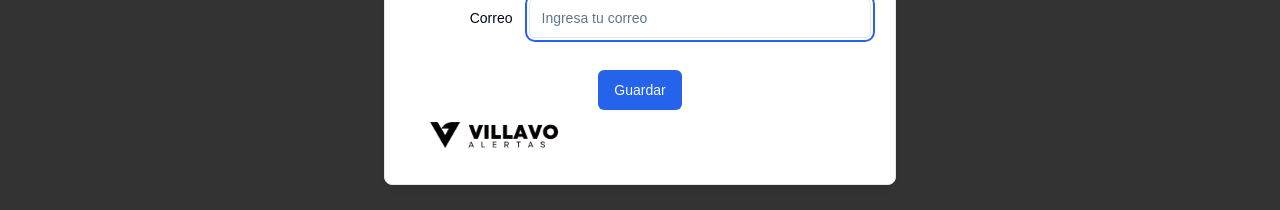
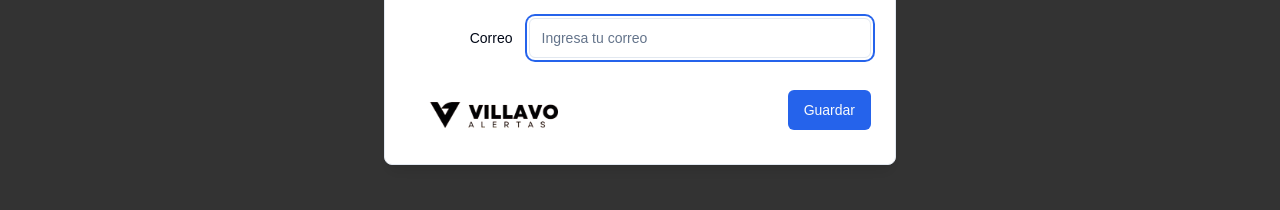
Before and after one commit to shogunIncognito/hacka-villavo-alerta, a Next.js app: page / in a window 1280 px wide. Both pictures are taken after a click on the button "Suscríbete". Shown: the part 369-579 px from the top of the page. Built offline with nearby package versions, Linux system fonts and the light colour scheme; no server answers; the database is empty.

Commit message:
Ajustes en el modal de suscribirse

```diff
--- a/src/components/Navbar.jsx
+++ b/src/components/Navbar.jsx
@@ -76,26 +76,14 @@ export default function Navbar() {
                             </div>
                         </div>
                         <DialogFooter className="">
-                            <div className='flex flex-col w-full'>
-                                <div className='w-full flex justify-center'>
-                                    <Button onClick={handleSubscribe} className="bg-primary text-center">
-                                        Guardar
-                                    </Button>
-                                </div>
+                            <div className='flex w-full justify-between'>
                                 <Link href='https://villavicencio.gov.co/' aria-label="Alcaldia Website" target="_blank">
                                     <Image src={logo} alt='Alcaldia Logo' className="object-cover invert w-48 h-[50px]" />
                                 </Link>
-                            </div>
-                            {/* <div className="">
-                                <Link href='https://villavicencio.gov.co/' aria-label="Alcaldia Website" target="_blank">
-                                    <Image src={logo} alt='Alcaldia Logo' className="object-cover invert w-48 h-[50px]" />
-                                </Link>
-                            </div>
-                            <div className="">
                                 <Button onClick={handleSubscribe} className="bg-primary text-center">
                                     Guardar
                                 </Button>
-                            </div> */}
+                            </div>
                         </DialogFooter>
                     </DialogContent>
                 </Dialog>
```
